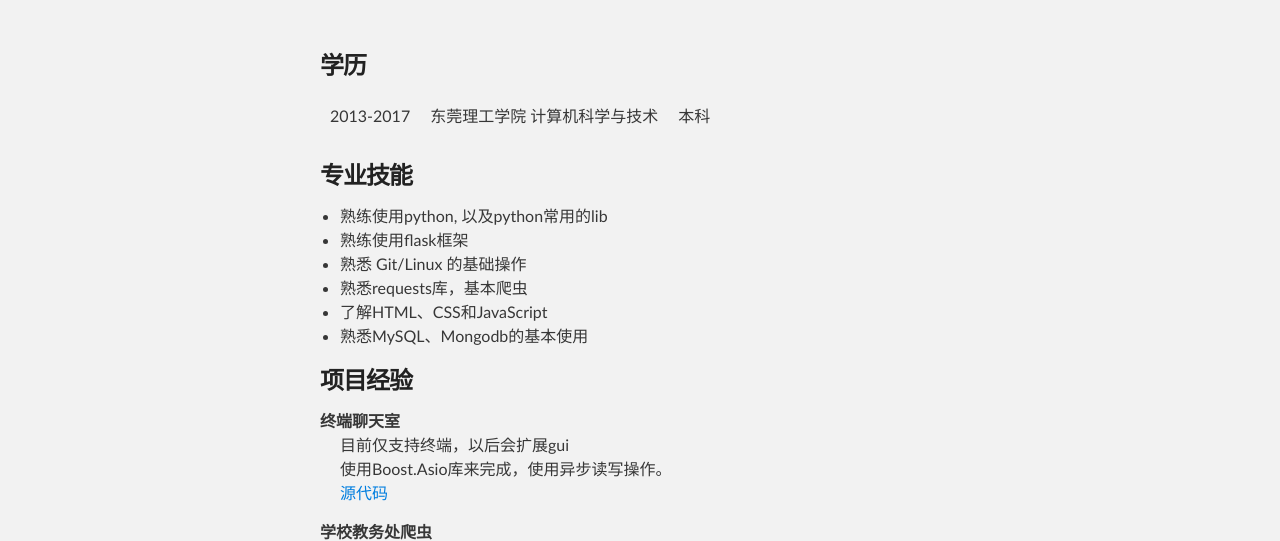
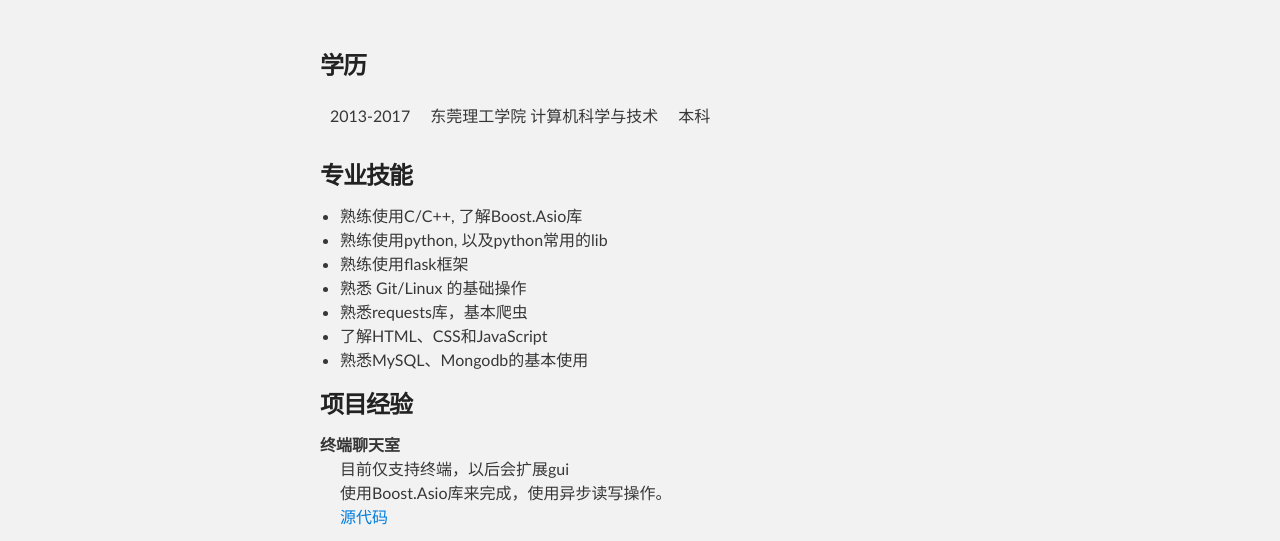
Before and after one commit to fusae/resume, a plain HTML site: page index.html in a window 1280 px wide. Shown: the part 212-753 px from the top of the page. Drawn offline with Linux system fonts and the light colour scheme.

Commit message:
add tech

```diff
--- a/index.html
+++ b/index.html
@@ -45,6 +45,7 @@
 
 <div class="tech">
     <ul>
+        <li>熟练使用C/C++, 了解Boost.Asio库</li>
         <li>熟练使用python, 以及python常用的lib</li>
         <li>熟练使用flask框架</li>
         <li>熟悉 Git/Linux 的基础操作</li>
```
